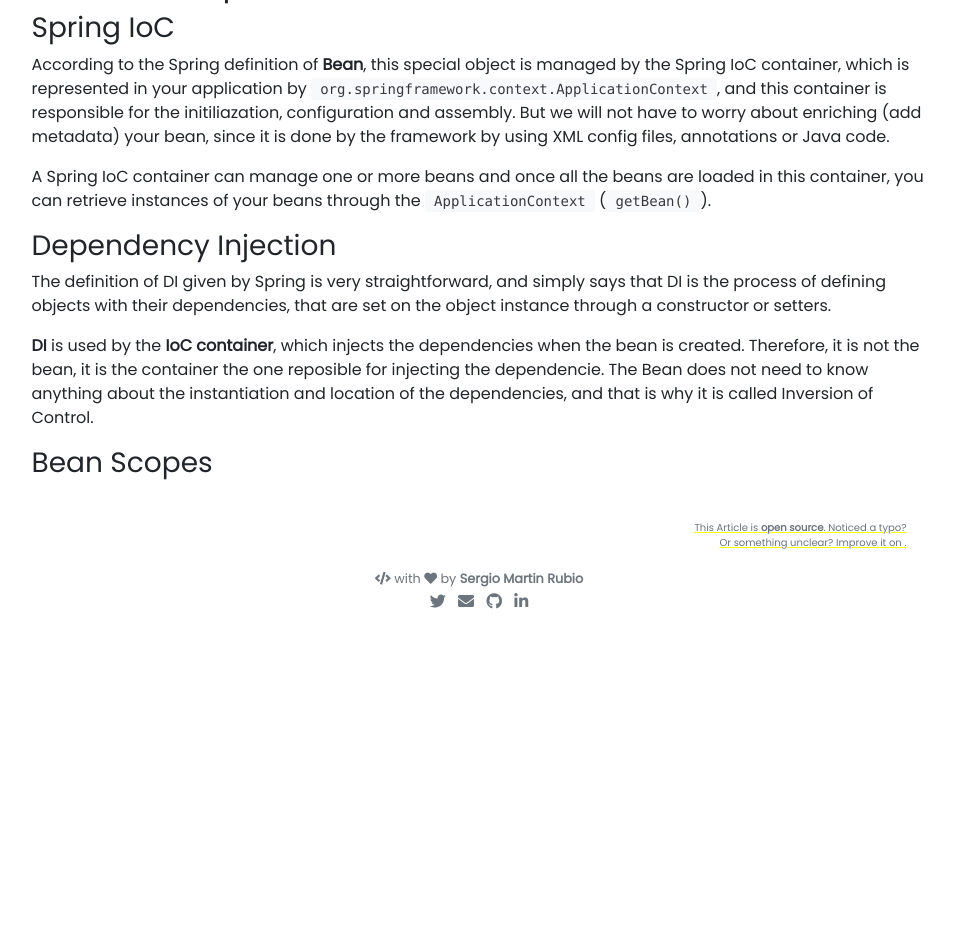
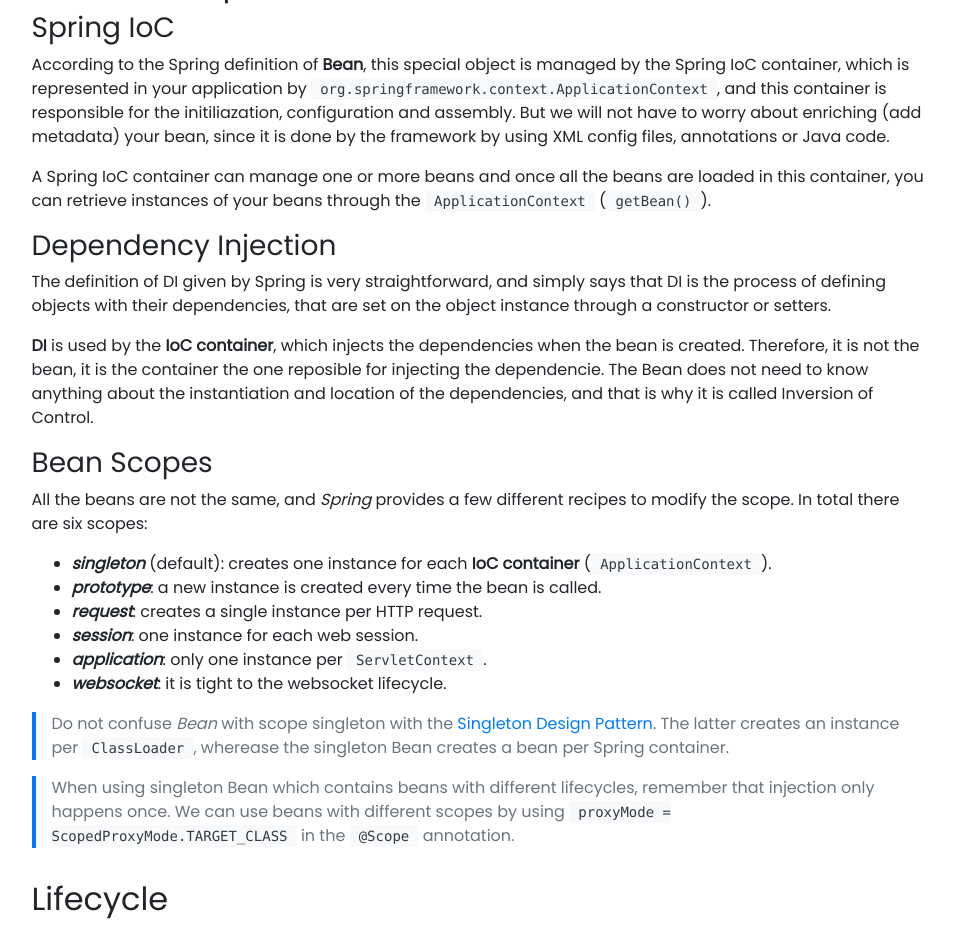
Before and after one commit to jackhman/sergio-martin-rubio-site, a Jekyll site: the page built from _posts/2019-04-15-spring-bean-lifecycle-fundamentals.md, in a window 1280 px wide and 1400 px high, scrolled down 947 px. Shown: the top 928 px of the window, without its empty margins (161-1115 px from the left). Built offline with Jekyll 4.4.1, drawn with Linux system fonts in a browser that asks for light colours; nearby versions of some CDN libraries; our own code applies the rules of GitHub Pages for plain Markdown files; comment, search, counter and statistics services are not loaded; before the commit the page ends 1577 px from its top, so only the background shows below that; some of the changed text lies outside the part shown.

Commit message:
update article

```diff
--- a/_posts/2019-04-15-spring-bean-lifecycle-fundamentals.md
+++ b/_posts/2019-04-15-spring-bean-lifecycle-fundamentals.md
@@ -44,3 +44,39 @@
 **DI** is used by the **IoC container**, which injects the dependencies when the bean is created. Therefore, it is not the bean, it is the container the one reposible for injecting the dependencie. The Bean does not need to know anything about the instantiation and location of the dependencies, and that is why it is called Inversion of Control.
 
 ### Bean Scopes
+
+All the beans are not the same, and _Spring_ provides a few different recipes to modify the scope. In total there are six scopes:
+- **_singleton_** (default): creates one instance for each **IoC container** (`ApplicationContext`).
+- **_prototype_**: a new instance is created every time the bean is called.
+- **_request_**: creates a single instance per HTTP request.
+- **_session_**: one instance for each web session.
+- **_application_**: only one instance per `ServletContext`.
+- _**websocket**_: it is tight to the websocket lifecycle.
+
+>Do not confuse _Bean_ with scope singleton with the [Singleton Design Pattern](http://sergiomartinrubio.com/articles/creational-patterns-features#singleton-pattern). The latter creates an instance per `ClassLoader`, wherease the singleton Bean creates a bean per Spring container.
+
+>When using singleton Bean which contains beans with different lifecycles, remember that injection only happens once. We can use beans with different scopes by using `proxyMode = ScopedProxyMode.TARGET_CLASS` in the `@Scope` annotation.
+
+## Lifecycle
+
+### Spring Bean Creation Lifecycle
+
+{% include figure.html image="https://lh3.googleusercontent.com/nh9SbACTD7OEgewuv7DNNGRDlut2R6KZYVDgK5oouzwYAkchtR9VolnRvVmfbBhqV0SXwC_F0ywT-2cZJanHHs9YtIGZePd2k-vQ05wq_Qw0Jg4t6ony2tOLlv19grC5Z1290qCBDA=w2400" caption="Spring Bean Creation Lifecycle" %}
+
+1. Instanciate Bean
+2. Spring IoC container add metadata to the bean
+3. If BeanNameAware is implemented, Spring will set the name pass as parameter in setBeanName().
+4. If BeanFactoryAware is implemented, Spring will call setBeanFactory().
+5. If ApplicationContextAware is implemented, Spring will pass a reference to the ApplicationContext in setApplicationContext method.
+6. If BeanPostProcessor is implemented, it will run ProcessBeforeInitialization() method.
+7. If @PostConstruct is used, InitializingBean is implemented, or init() is implicitly called, Spring calls afterPropertiesSet() method.
+8. If BeanPostProcessor is implemented, Spring will run postProcessAfterInitialization() method.
+9. The bean now can be used and remains in the application context until it is destroyed.
+
+
+### Spring Bean Destruction Lifecycle
+
+1. Spring IoC Container is shutdown.
+2. If @PreDestroy is used, DisposableBean is implemented, or destroy() method is implicitly called, Spring will run destroy() method.
+
+{% include figure.html image="https://lh3.googleusercontent.com/_zltXkTlijU1wZpQL5WvH1r82nMEmekAavT3O_nPC1xBVaoxv-hQmcv3fxeiBW7HLArDWfTK5CQqVeXQNiqDeWFVU2chCbhnbL2uggQsjZgiTueQDJRRU2d_WBL4wDuPQcaPxTvHXA=w2400" caption="Spring Bean Destruction Lifecycle" %}
```
